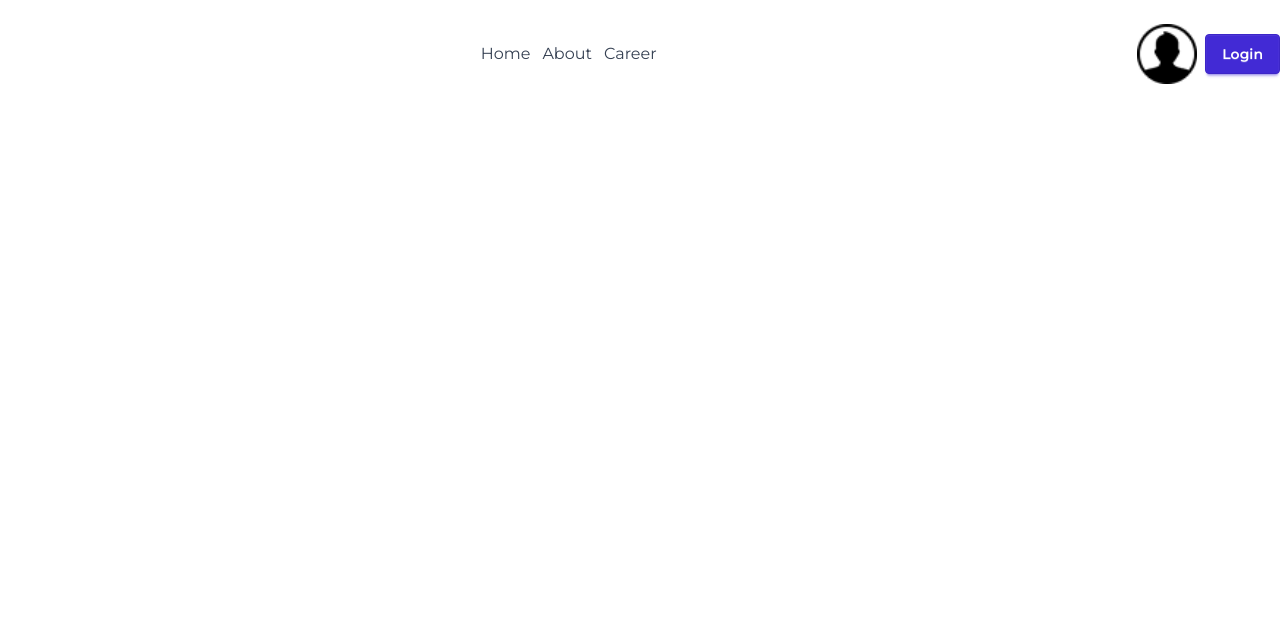
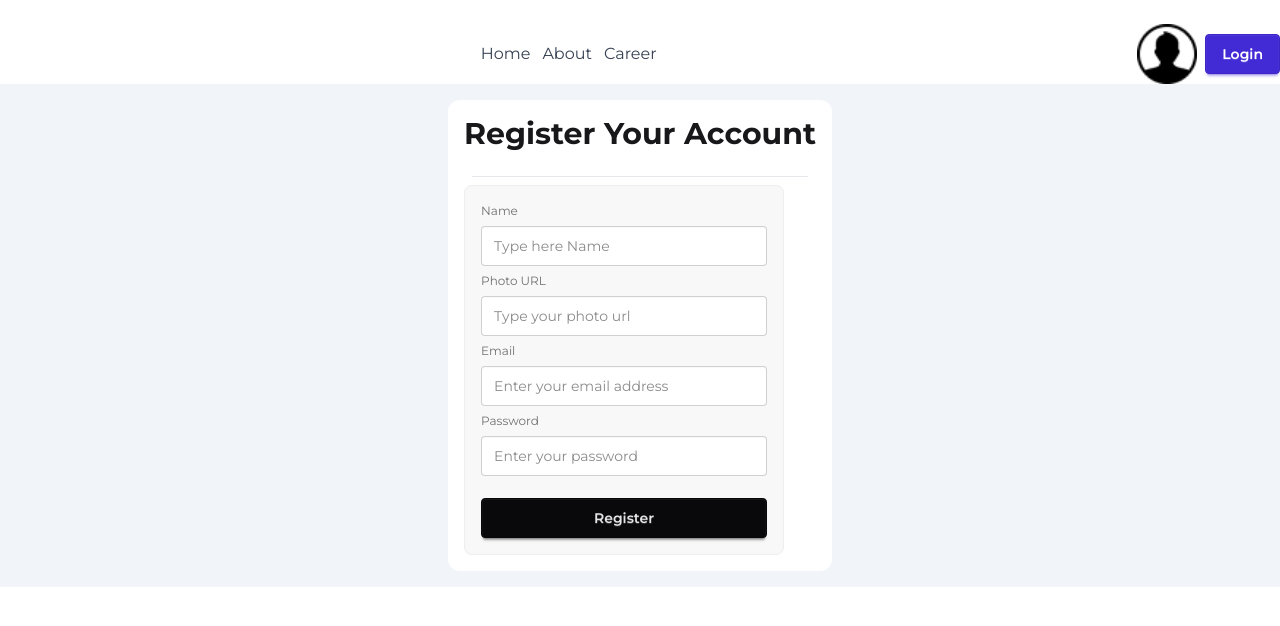
Before and after one commit to jk-jumur/next-pluse-next, a Next.js app: page /register in a window 1280 px wide. Shown: the top 626 px of the page. Built offline with nearby package versions, Linux system fonts and the light colour scheme.

Commit message:
Design Login & Register Page With React Hook Form

```diff
--- a/package.json
+++ b/package.json
@@ -14,6 +14,7 @@
     "react": "19.2.4",
     "react-dom": "19.2.4",
     "react-fast-marquee": "^1.6.5",
+    "react-hook-form": "^7.81.0",
     "react-icons": "^5.7.0"
   },
   "devDependencies": {
--- a/src/app/(auth)/login/page.jsx
+++ b/src/app/(auth)/login/page.jsx
@@ -1,12 +1,55 @@
+'use client';
+import Link from "next/link";
+import { useForm } from "react-hook-form";
 
 
 
 const LoginPage = () => {
+
+     const {  register, handleSubmit, watch, formState: { errors }} = useForm();
+     const handleLoginFunc = (data) => {
+        console.log(data, "data");
+        //    e.preventDefault();
+        //    const email = e.target.email.value;
+        //    const password = e.target.password.value;
+        //    console.log(email, password);
+     }
+
+     console.log(watch("email"));
+     console.log(watch("password"));
     return (
-        <div>
-            Login
-        </div>
-    );
-};
+        <div className="container mx-auto min-h-[vh] flex justify-center items-center bg-slate-100">
+
+            <div className="p-4 rounded-xl bg-white m-4">
+
+                 <h2 className="font-bold text-3xl text-center mb-6">Login Your Account</h2>
+
+                 <hr className= "text-gray-200 m-2"/>
+
+                 <form className="space-y-4" onSubmit={handleSubmit(handleLoginFunc)}>
+                      <fieldset className="fieldset bg-base-200 border-base-300 rounded-box w-xs border p-4">
+
+
+                <label className="label">Email</label>
+                <input    type="email" className="input" placeholder="Enter your email address"
+                {...register("email", { required: "email field is required" })} />
+
+                   {errors.email && <p className="text-red-500">{errors.email.message}</p>}
+
+              <label className="label">Password</label>
+              <input   type="password" className="input" placeholder="Enter your password"
+              {...register("password", { required: "password field is required" })}/>
+
+              {errors.password && <p className="text-red-500">{errors.password.message}</p>}
+
+               <button className="btn btn-neutral mt-4">Login</button>
+               </fieldset>
+                 </form>
+                 <p className="mt-4">Don't have an account <Link href="/register" className="text-blue-500">Register</Link></p>
+             </div>
+
+         </div>
+     );
+ };
 
 export default LoginPage;
--- a/src/app/(auth)/register/page.jsx
+++ b/src/app/(auth)/register/page.jsx
@@ -1,11 +1,66 @@
+'use client';
+import Link from "next/link";
+import { useForm } from "react-hook-form";
+
 
 
 const RegisterPage = () => {
+
+     const {  register, handleSubmit, watch, formState: { errors }} = useForm();
+     const handleRegisterFunc = (data) => {
+        console.log(data, "data");
+        //    e.preventDefault();
+        //    const email = e.target.email.value;
+        //    const password = e.target.password.value;
+        //    console.log(email, password);
+     }
+
+     console.log(watch("email"));
+     console.log(watch("password"));
     return (
-        <div>
+        <div className="container mx-auto min-h-[vh] flex justify-center items-center bg-slate-100">
 
-        </div>
-    );
-};
+            <div className="p-4 rounded-xl bg-white m-4">
+
+                 <h2 className="font-bold text-3xl text-center mb-6">Register  Your Account</h2>
+
+                 <hr className= "text-gray-200 m-2"/>
+
+                 <form className="space-y-4" onSubmit={handleSubmit(handleRegisterFunc)}>
+                      <fieldset className="fieldset bg-base-200 border-base-300 rounded-box w-xs border p-4">
+
+
+                    <label className="label">Name</label>
+                <input    type="text" className="input" placeholder="Type here Name"
+                {...register("name", { required: "Name field is required" })} />
+
+                     {errors.name && <p className="text-red-500">{errors.name.message}</p>}
+
+                         <label className="label">Photo URL</label>
+                  <input    type="text" className="input" placeholder="Type your photo url"
+                {...register("photo", { required: "Photo URL field is required" })} />
+
+                 {errors.photo && <p className="text-red-500">{errors.photo.message}</p>}
+                <label className="label">Email</label>
+                <input    type="email" className="input" placeholder="Enter your email address"
+                {...register("email", { required: "email field is required" })} />
+
+                   {errors.email && <p className="text-red-500">{errors.email.message}</p>}
+
+              <label className="label">Password</label>
+              <input   type="password" className="input" placeholder="Enter your password"
+              {...register("password", { required: "password field is required" })}/>
+
+              {errors.password && <p className="text-red-500">{errors.password.message}</p>}
+
+               <button className="btn btn-neutral mt-4">Register</button>
+               </fieldset>
+                 </form>
+
+             </div>
+
+         </div>
+     );
+ };
 
 export default RegisterPage;
--- a/src/app/(main)/about/page.jsx
+++ b/src/app/(main)/about/page.jsx
@@ -1,4 +1,7 @@
+export const metadata = {
+  title: "Dragon News - about us",
 
+};
 
 const AboutPage = () => {
     return (
--- a/src/app/(main)/career/page.jsx
+++ b/src/app/(main)/career/page.jsx
@@ -1,4 +1,7 @@
+export const metadata = {
+  title: "Dragon News || career ",
 
+};
 
 const CareerPage = () => {
     return (
```
Also changed, not shown: 1 other file (tests, documents, lock files or other folders).
